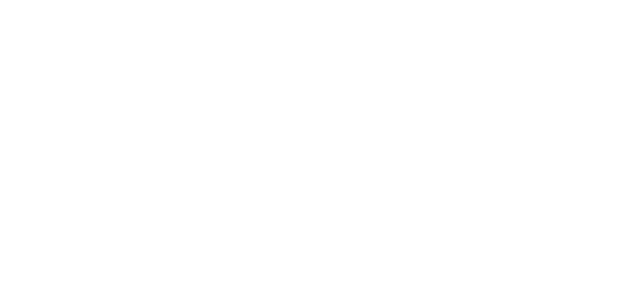
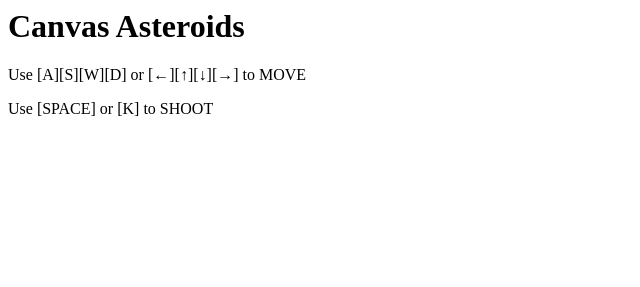
Before and after one commit to yonayen/Canvas_Astroids, a plain HTML site: page index.html in a window 1280 px wide. Shown: the whole page, without its empty margins (0-640 px from the left). Drawn offline with nearby package versions, Linux system fonts and the light colour scheme.

Commit message:
add info div with instructions on usage and 'canvas id'

```diff
--- a/index.html
+++ b/index.html
@@ -7,13 +7,16 @@
   <title>Canvas Asteroid | By Yonathan </title>
 
   <link rel="stylesheet" href="style.css">
-
 </head>
 <body>
 
+  <div id="info">
+    <h1>Canvas Asteroids</h1>
+    <p>Use [A][S][W][D] or [&larr;][&uarr;][&darr;][&rarr;] to MOVE</p>
+    <p>Use [SPACE] or [K] to SHOOT</p>
+  </div>
 
-
-
+  <canvas id="canvas"></canvas>
 
 <script src="https://code.jquery.com/jquery-2.2.4.min.js"></script>
 <script src="index.js"></script>
```
Lines whose indentation alone changed are shown as unchanged.
